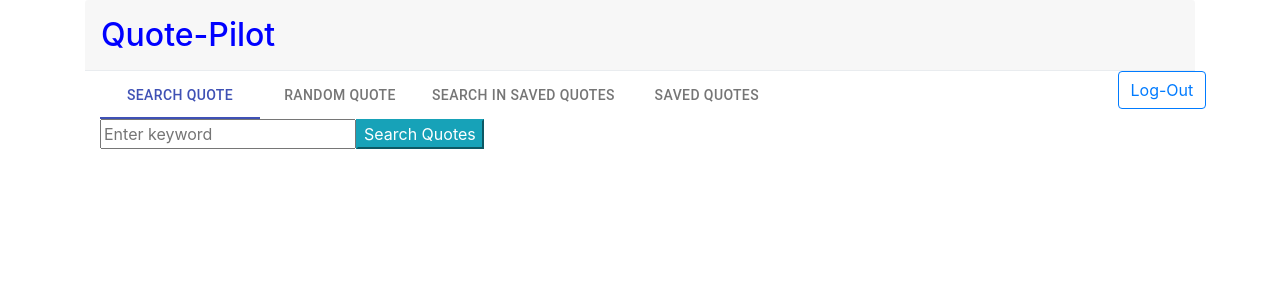
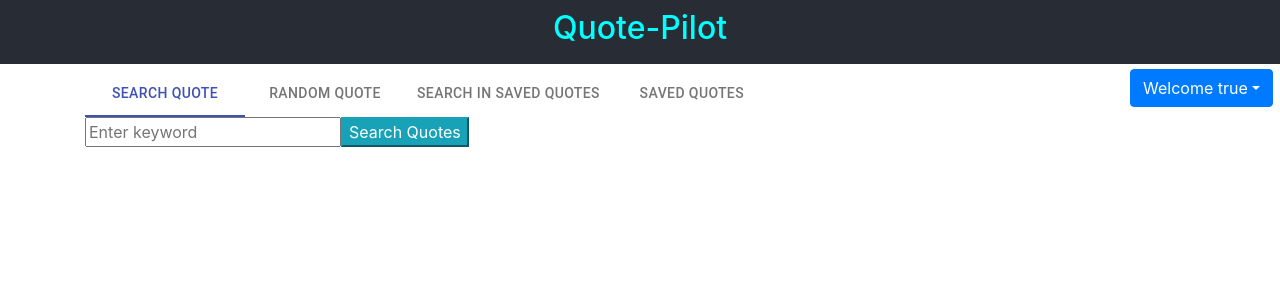
Before and after one commit to amitkc2309/quotes-pilot, a React (Create React App) app in the folder frontend_web/quote-app/: page /home in a window 1280 px wide. Shown: the top 300 px of the page. Built offline with nearby package versions, Linux system fonts and the light colour scheme; sample sign-in values are in the browser's storage.

Commit message:
code refactor and bug fixes

```diff
--- a/frontend_web/quote-app/src/App.css
+++ b/frontend_web/quote-app/src/App.css
@@ -15,13 +15,14 @@
 
 .App-header {
   background-color: #282c34;
-  min-height: 100vh;
+  min-height: 8vh;
   display: flex;
   flex-direction: column;
   align-items: center;
   justify-content: center;
-  font-size: calc(10px + 2vmin);
-  color: white;
+  font-size: calc(8px + 2vmin);
+  color: cyan;
+  margin-bottom: 5px;
 }
 
 .App-link {
--- a/frontend_web/quote-app/src/App.js
+++ b/frontend_web/quote-app/src/App.js
@@ -9,8 +9,10 @@ import AuthenticateRoute from './components/AuthenticateRoute';
 
 function App() {
   return (
-    <div className="container">
-     <h2 className='modal-header card-header' style={{color: 'blue'}}>Quote-Pilot</h2>
+    <div className="app">
+       <header className="App-header">
+       <h2>Quote-Pilot</h2>
+      </header>
      <BrowserRouter>
         <Routes>
           <Route path="/" exact element={<LoginPage/>} />
--- a/frontend_web/quote-app/src/components/Home.js
+++ b/frontend_web/quote-app/src/components/Home.js
@@ -9,6 +9,7 @@ import SearchSavedUserQuotes from "./SearchSavedUserQuotes";
 export default function Home(){
     const [value, setValue] = useState(1);
     const navigate = useNavigate();
+    const [showLogout,setShowLogout] = useState(false);
 
     function handleTabChange(event, selected){
         setValue(selected);
@@ -37,7 +38,15 @@ export default function Home(){
             </div>
 
             <div className="col-1">
-                <button className="btn btn-outline-primary" onClick={logout}>Log-Out</button>
+                    <div className="dropdown">
+                        <button className="btn btn-primary dropdown-toggle"
+                        onClick={()=>setShowLogout(!showLogout)}>
+                           Welcome {localStorage.getItem('loggedUser')}
+                        </button>
+                        <div className={showLogout ? "dropdown-menu show btn btn-primary" : "dropdown-menu"}>
+                            <button className="dropdown-item" type="button" onClick={logout}>Logout</button>
+                        </div>
+                    </div>
             </div>
             </div>
         </div>
--- a/frontend_web/quote-app/src/components/LoginPage.js
+++ b/frontend_web/quote-app/src/components/LoginPage.js
@@ -3,6 +3,7 @@ import { useState } from "react";
 import RegisterPage from "./RegisterPage";
 import configData from "../config.json"
 import { Link, useNavigate } from "react-router-dom";
+import jwtDecode from "jwt-decode";
 
 export default function LoginPage(){
     const [user,setUser]=useState("");
@@ -18,6 +19,7 @@ export default function LoginPage(){
     }
     let URL=configData.BACKEND_URL+"/login/";
     function handleLogin(event){
+        if (user && password) {
             event.preventDefault();
             localStorage.clear();
             axios
@@ -26,15 +28,18 @@ export default function LoginPage(){
                     password: password
                 })
                 .then((res) => {
-                //console.log(res.data);
-                const jwt=res.data;
+                    //console.log("user="+user+" password="+password +" res="+res.data);
+                    const jwt = res.data;
                     setError("");
                     localStorage.setItem('jwtToken', jwt);
+                    const decoded=jwtDecode(jwt);
+                    localStorage.setItem('loggedUser', decoded.sub);
                     navigate("/home");
                 }).catch((err) => {
-                console.error(err.response.data.message);
                     setError("Wrong credentials");
                 });
+        }
+        setError("Please provide input");
     }
 
     return(
--- a/frontend_web/quote-app/src/components/RegisterPage.js
+++ b/frontend_web/quote-app/src/components/RegisterPage.js
@@ -18,6 +18,7 @@ export default function RegisterPage(){
     }
     let URL=configData.BACKEND_URL+"/register/";
     function handleRegister(event){
+        if (user && password) {
             event.preventDefault();
             axios.post(URL, {
                 name: user,
@@ -30,6 +31,9 @@ export default function RegisterPage(){
                     console.error(err.response.data.message);
                     setResponse("User already exist");
                 });
+
+        }
+        setResponse("Please provide input");
     }
 
     return(
--- a/frontend_web/quote-app/src/components/SearchSavedUserQuotes.js
+++ b/frontend_web/quote-app/src/components/SearchSavedUserQuotes.js
@@ -27,7 +27,7 @@ function SearchSavedUserQuotes(){
                 setTags(res.data.map(
                     t=>
                     <li className='list-group-item' key={t.id}>
-                        <div className='card' style={{width: '12rem'}}>
+                        <div className='card' style={{width: '10rem'}}>
                         <button className='btn btn-outline-primary' onClick={(event)=>handleShowQuotesByTag(event,t.tag)}>
                                 {t.tag}
                             </button>
```
Also changed, not shown: 2 other files (tests, documents, lock files or other folders). Lines whose indentation alone changed are shown as unchanged.
